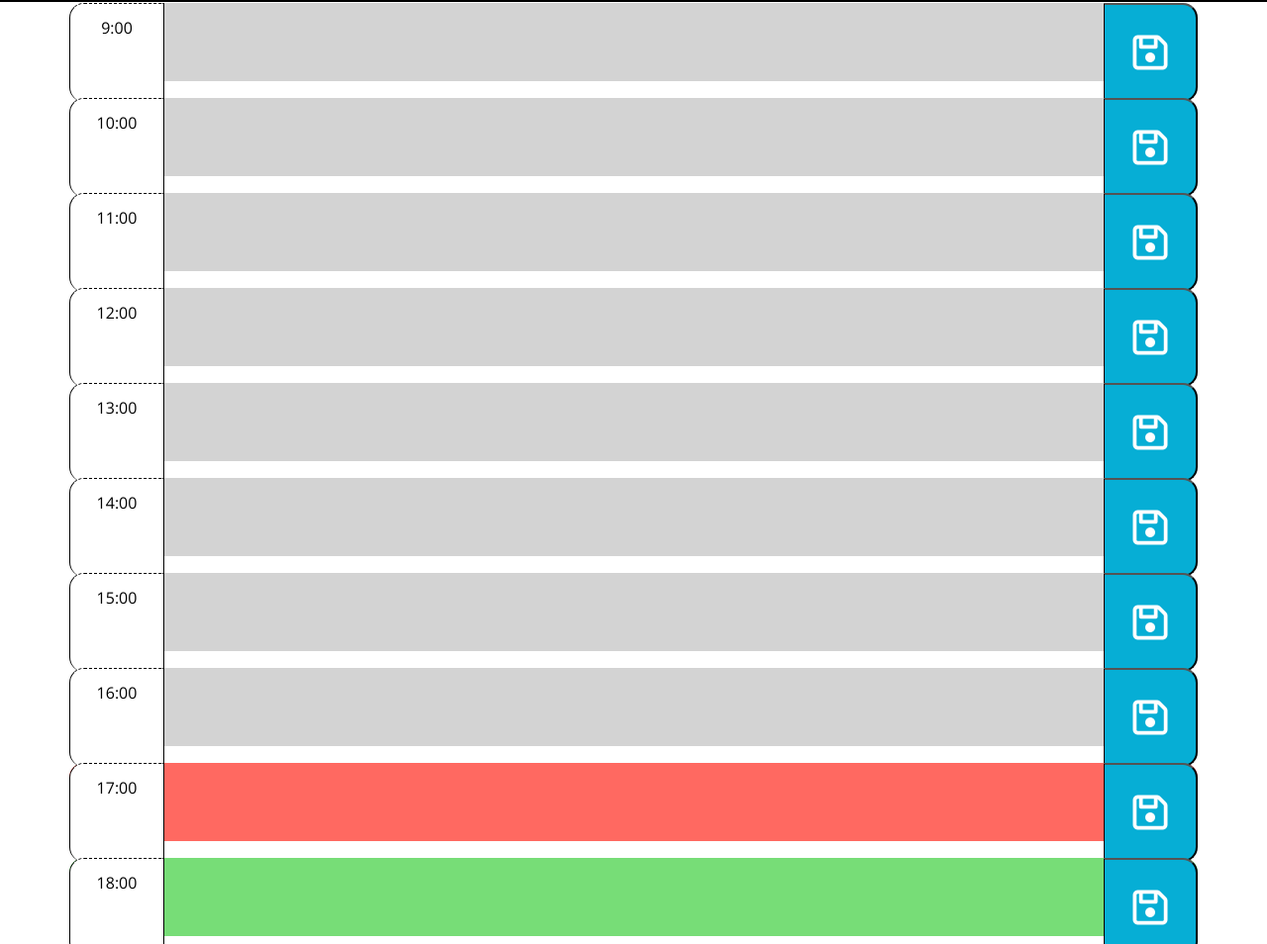
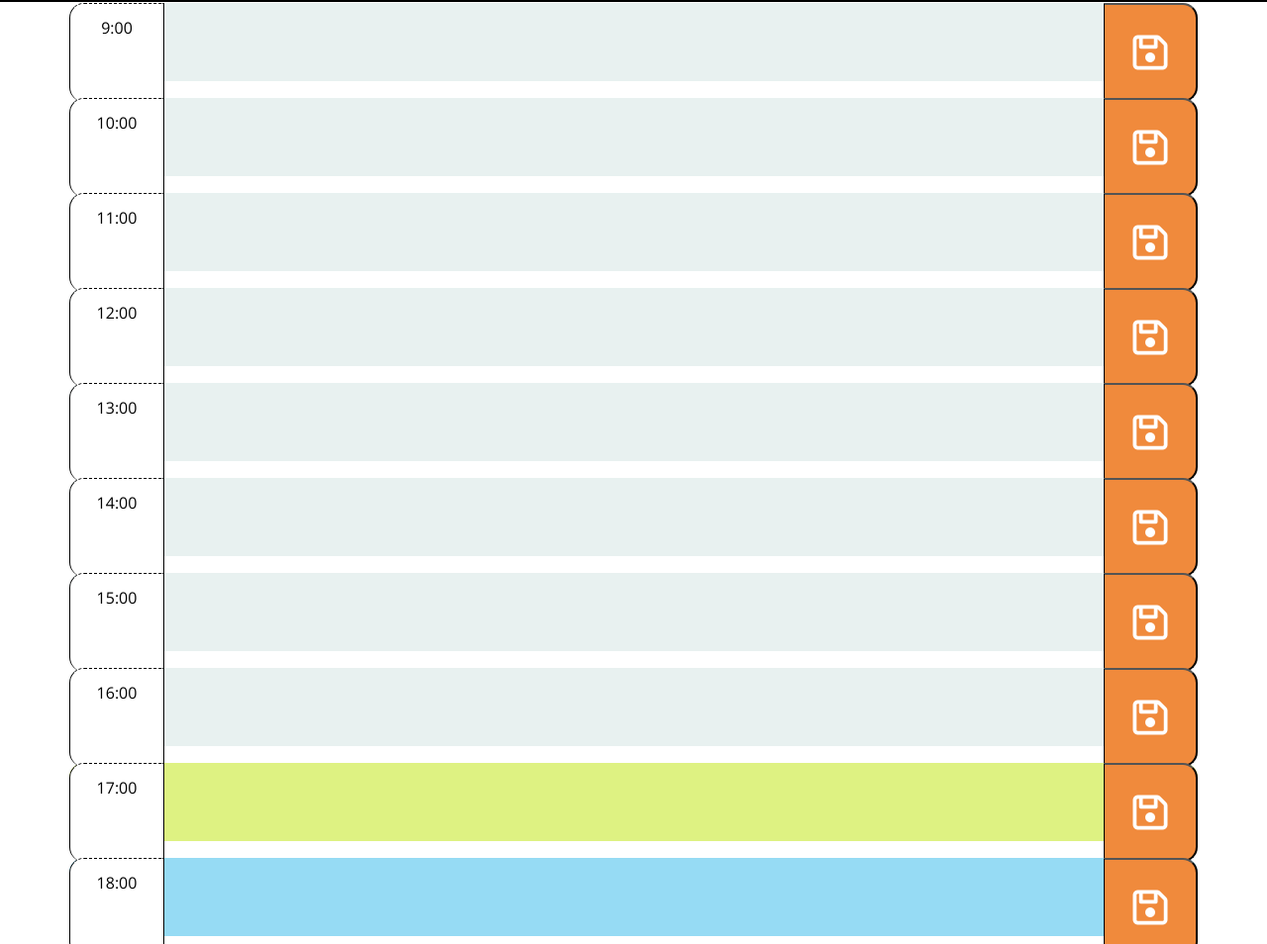
Before and after one commit to DariaMS1/project-tracker-app, a plain HTML site: page index.html in a window 1280 px wide. Shown: the part 306-1260 px from the top of the page at 99% size. Drawn offline with nearby package versions, Linux system fonts and the light colour scheme.

Commit message:
colour changes

```diff
--- a/assets/css/style.css
+++ b/assets/css/style.css
@@ -46,7 +46,7 @@ h1 {
   background-color: #ffffff;
   color: #000000;
   border-top: 1px dashed #000000;
-  /* styling */
+  /* styling added */
   border-left: 1px solid #000000;
   border-top-left-radius: 15px;
   border-bottom-left-radius: 15px;
@@ -54,17 +54,17 @@ h1 {
 
 /* middle 3 */
 .past {
-  background-color: #d3d3d3;
+  background-color: #e8f1f0;
   color: white;
 }
 
 .present {
-  background-color: #ff6961;
+  background-color: #def282;
   color: white;
 }
 
 .future {
-  background-color: #77dd77;
+  background-color: #96dbf4;
   color: white;
 }
 
@@ -73,7 +73,7 @@ h1 {
   border-left: 1px solid black;
   border-top-right-radius: 15px;
   border-bottom-right-radius: 15px;
-  background-color: #06aed5;
+  background-color: #f08a3c;
   color: white;
 }
 
```
